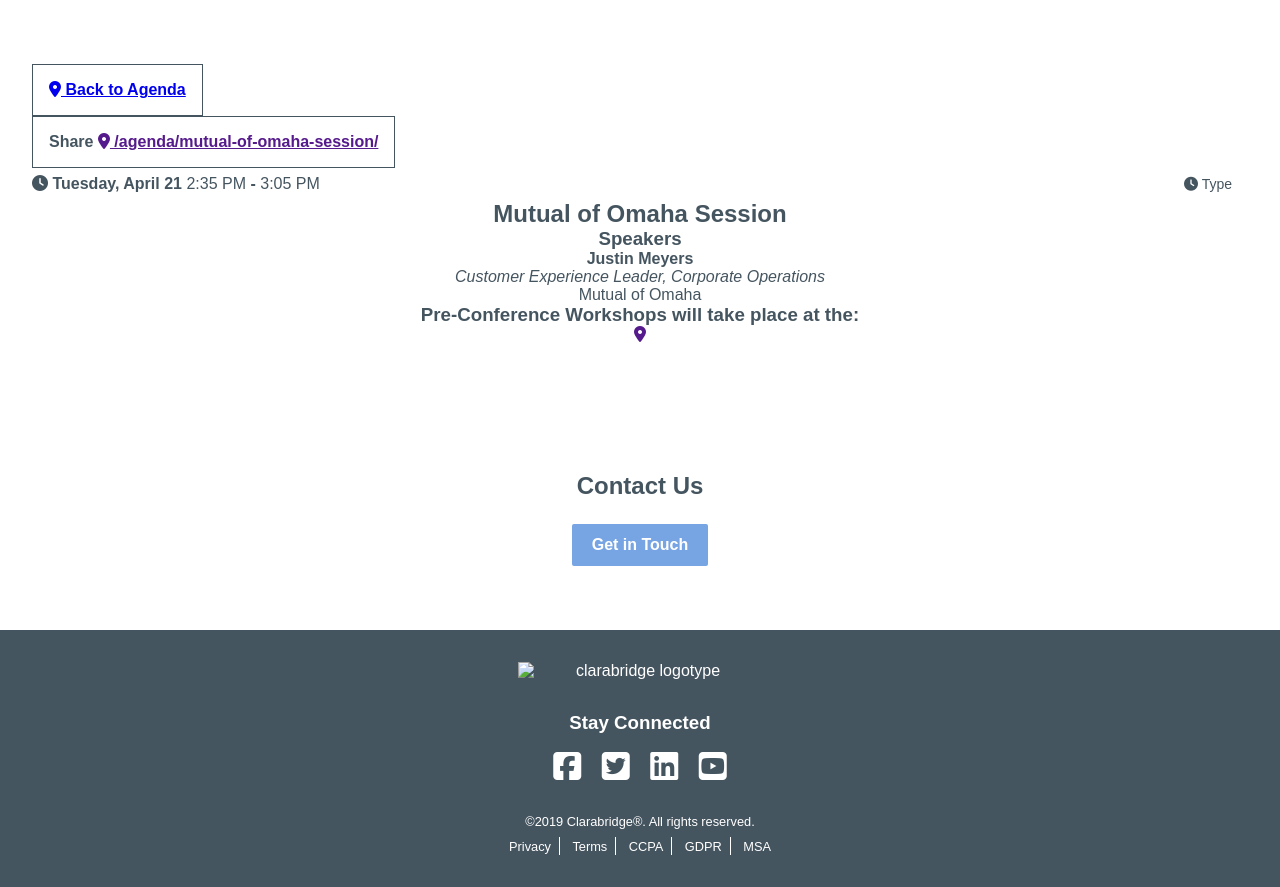
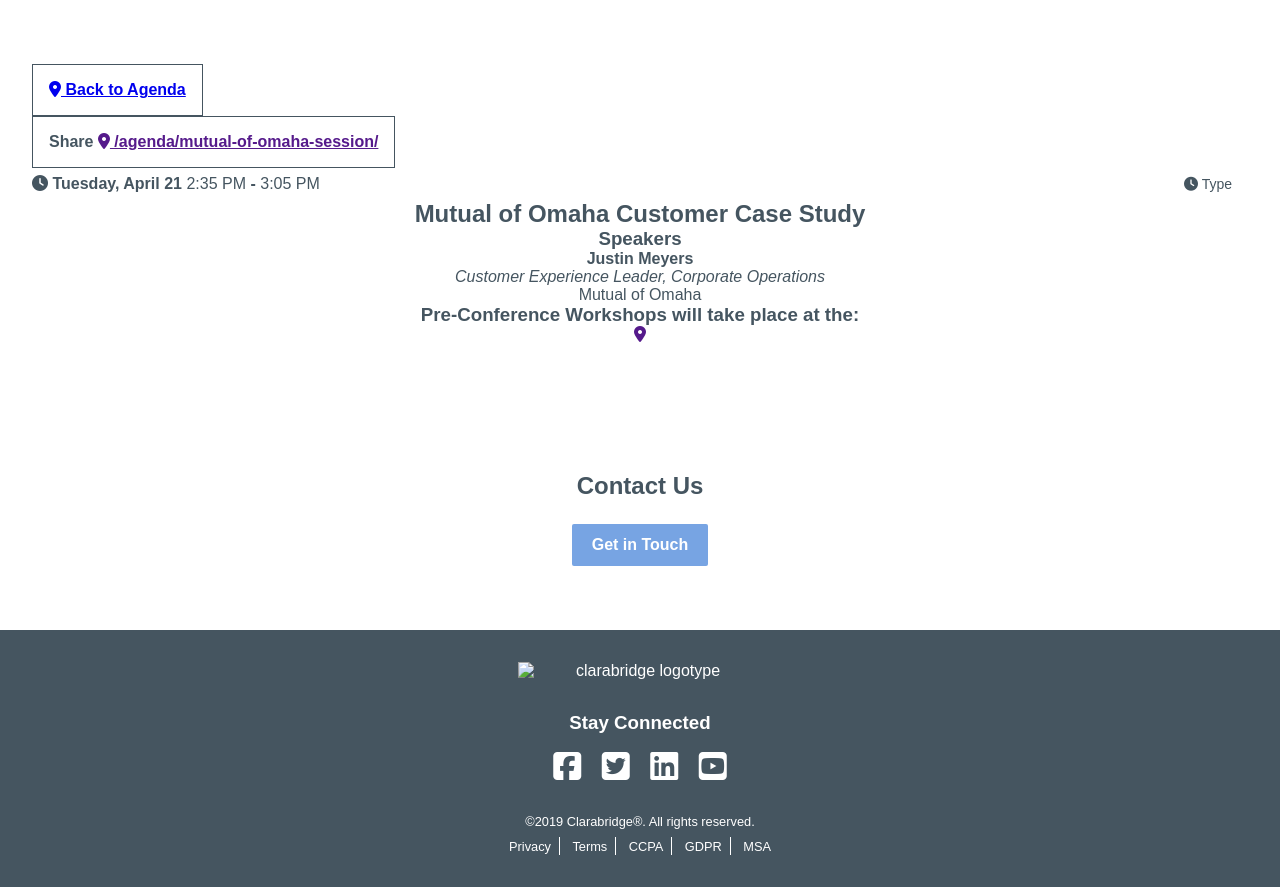
Before and after one commit to marcusrelacion/c3-marketing-site, a Jekyll site: the page built from _agenda/mutual-of-omaha-session.markdown, in a window 1280 px wide and 1163 px high. Shown: the part 276-1163 px from the top of the window. Built offline with Jekyll 4.4.1, drawn with Linux system fonts in a browser that asks for light colours; nearby versions of some CDN libraries; some web fonts are replaced.

Commit message:
Updated Mutual Of Omaha Session

```diff
--- a/_agenda/mutual-of-omaha-session.markdown
+++ b/_agenda/mutual-of-omaha-session.markdown
@@ -1,5 +1,5 @@
 ---
-title: Mutual of Omaha Session
+title: Mutual of Omaha Customer Case Study
 date: 2020-04-21 14:35:00 -04:00
 position: 20
 event:
```
